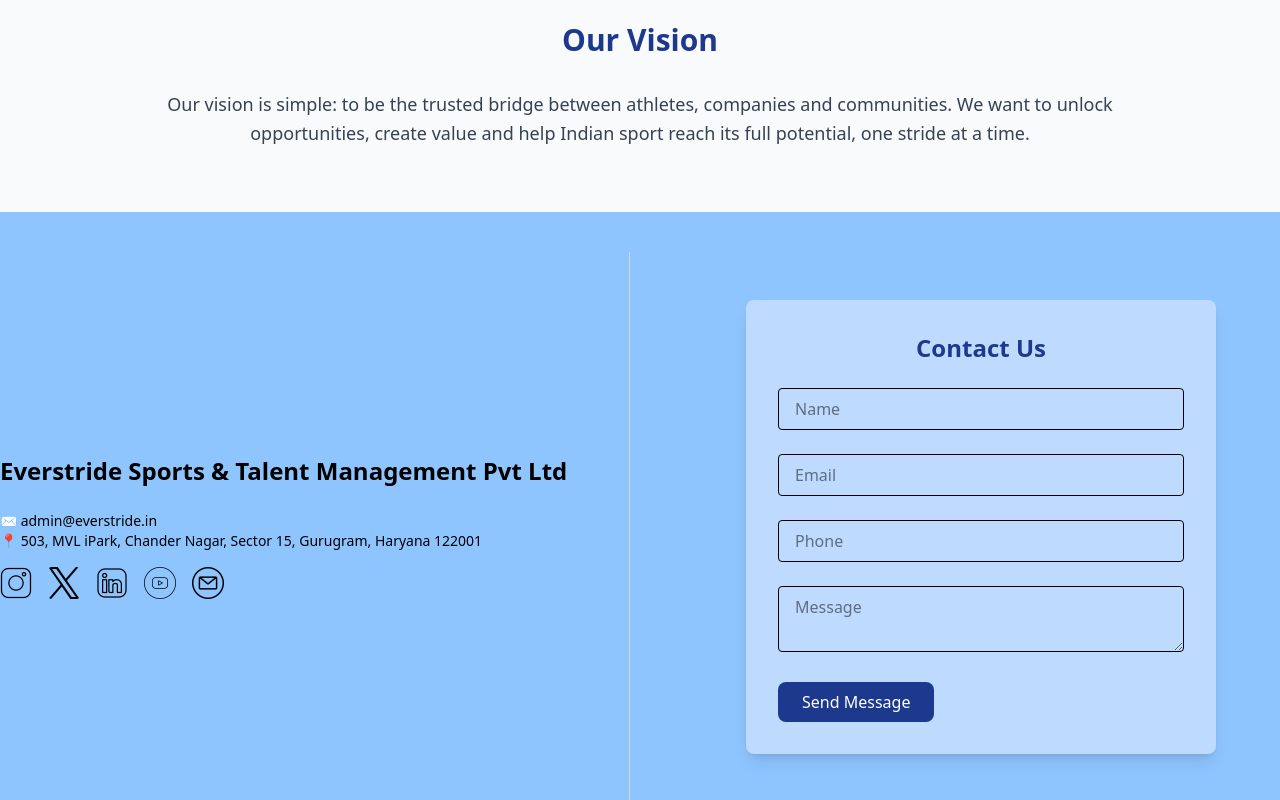
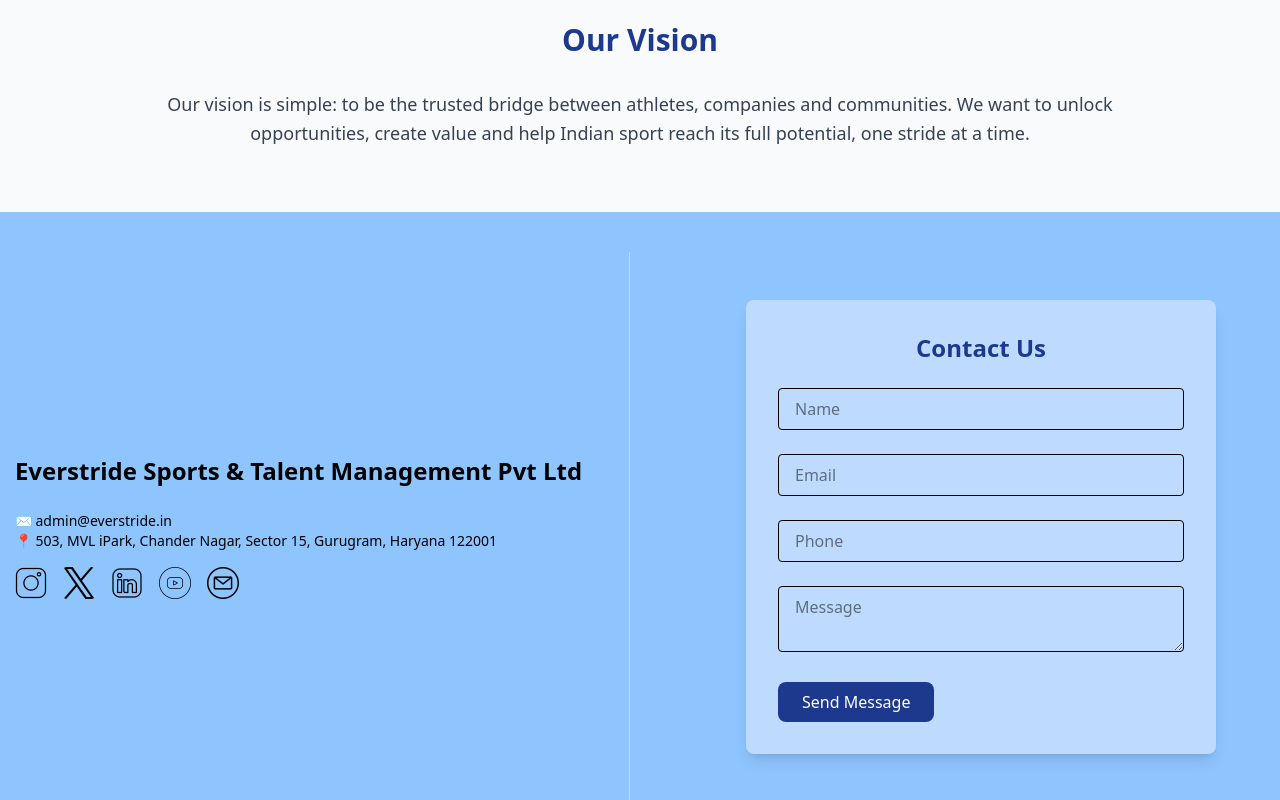
Before and after one commit to VivekM8737/everstride, a React (Vite) app: page /about in a window 1280 px wide. Shown: the part 786-1586 px from the top of the page. Built offline with nearby package versions, Linux system fonts and the light colour scheme.

Commit message:
fix footer

```diff
--- a/src/Components/Footer.tsx
+++ b/src/Components/Footer.tsx
@@ -8,7 +8,7 @@
                 <div className="max-w-7xl mx-auto flex flex-col md:flex-row md:divide-x divide-gray-300">
 
                     {/* Left Column */}
-                    <div className="md:w-1/2 md:pr-8 flex items-center">
+                    <div className="md:w-1/2 md:pr-8 flex justify-center items-center">
                         <div>
                             {/* Brand Info */}
                             <h2 className="text-2xl font-bold mb-4"> Everstride Sports & Talent Management Pvt Ltd</h2>
```
